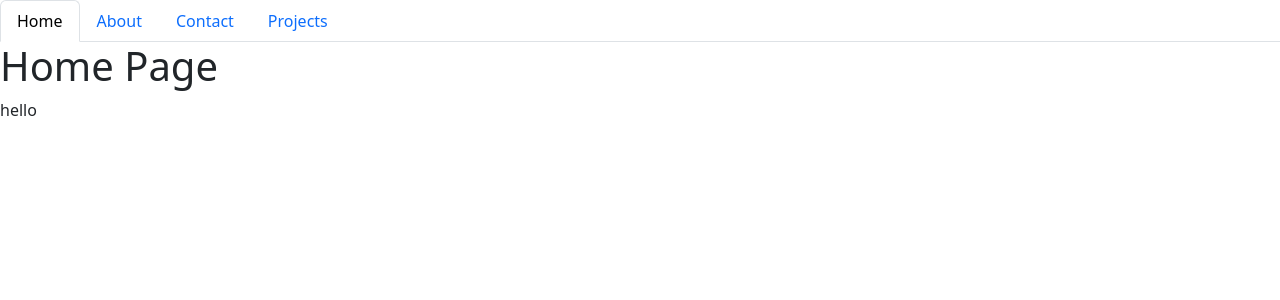
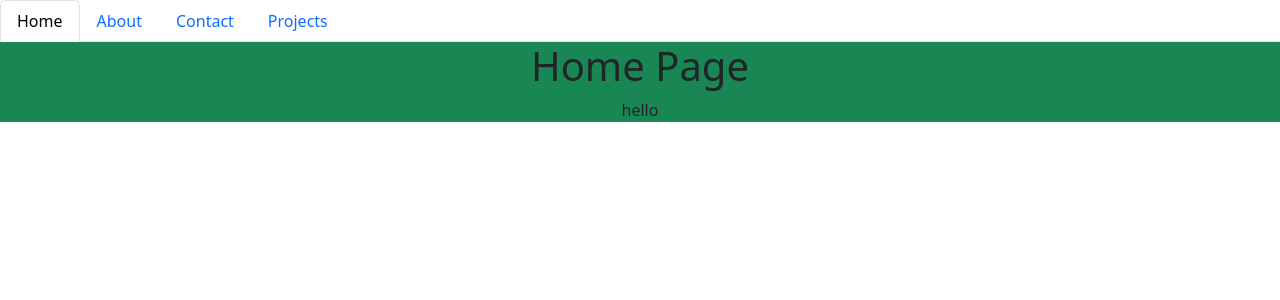
Before and after one commit to DanielkKostich/react_portfolio, a React (Create React App) app in the folder 00portfolio/: page / in a window 1280 px wide. Shown: the top 300 px of the page. Built offline with nearby package versions, Linux system fonts and the light colour scheme.

Commit message:
added about me info

```diff
--- a/00portfolio/src/components/pages/About.js
+++ b/00portfolio/src/components/pages/About.js
@@ -2,10 +2,15 @@ import React from 'react';
 
 export default function About() {
   return (
-    <div>
+    <div class="jumbotron text-center" >
       <h1>About Page</h1>
-      <p>
-        maybe!!
+      <p class="bg-info">
+      Hey there, I'm Daniel! I'm a pretty awesome guy with a mix of passion, smarts, and charm. I'm always curious about the world and love soaking up knowledge. I'm all about personal growth and always pushing myself to be better. I've got a knack for problem-solving and thinking outside the box. Whether I'm deep in a thought-provoking conversation, pursuing my hobbies, or lending a hand to those in need, I leave a lasting impression with my warm personality and natural leadership skills. I'm driven and never give up on my goals, and I hope to inspire others along the way.
+
+
+
+
+
       </p>
     </div>
   );
--- a/00portfolio/src/components/pages/Contact.js
+++ b/00portfolio/src/components/pages/Contact.js
@@ -2,10 +2,10 @@ import React from 'react';
 
 export default function Contact() {
   return (
-    <div>
+    <div class="jumbotron text-center">
       <h1>Contact Page</h1>
       <p>
-        Yay!!
+
       </p>
     </div>
   );
--- a/00portfolio/src/components/pages/Home.js
+++ b/00portfolio/src/components/pages/Home.js
@@ -2,11 +2,13 @@ import React from 'react';
 
 export default function Home() {
   return (
-    <div>
-      <h1>Home Page</h1>
+    <div class="jumbotron text-center">
+      <div  class="bg-success">
+      <h1 className=" ">Home Page</h1>
       <p>
        hello
       </p>
     </div>
+    </div>
   );
 }
--- a/00portfolio/src/components/pages/Projects.js
+++ b/00portfolio/src/components/pages/Projects.js
@@ -2,9 +2,9 @@ import React from 'react';
 
 export default function Projects() {
   return (
-    <div>
+    <div class="jumbotron text-center">
       <h1>Projects</h1>
-      <ul>
+      <ul class="list-unstyled">
         <li>hi</li>
         <li>hi</li>
         <li>hi</li>
```
